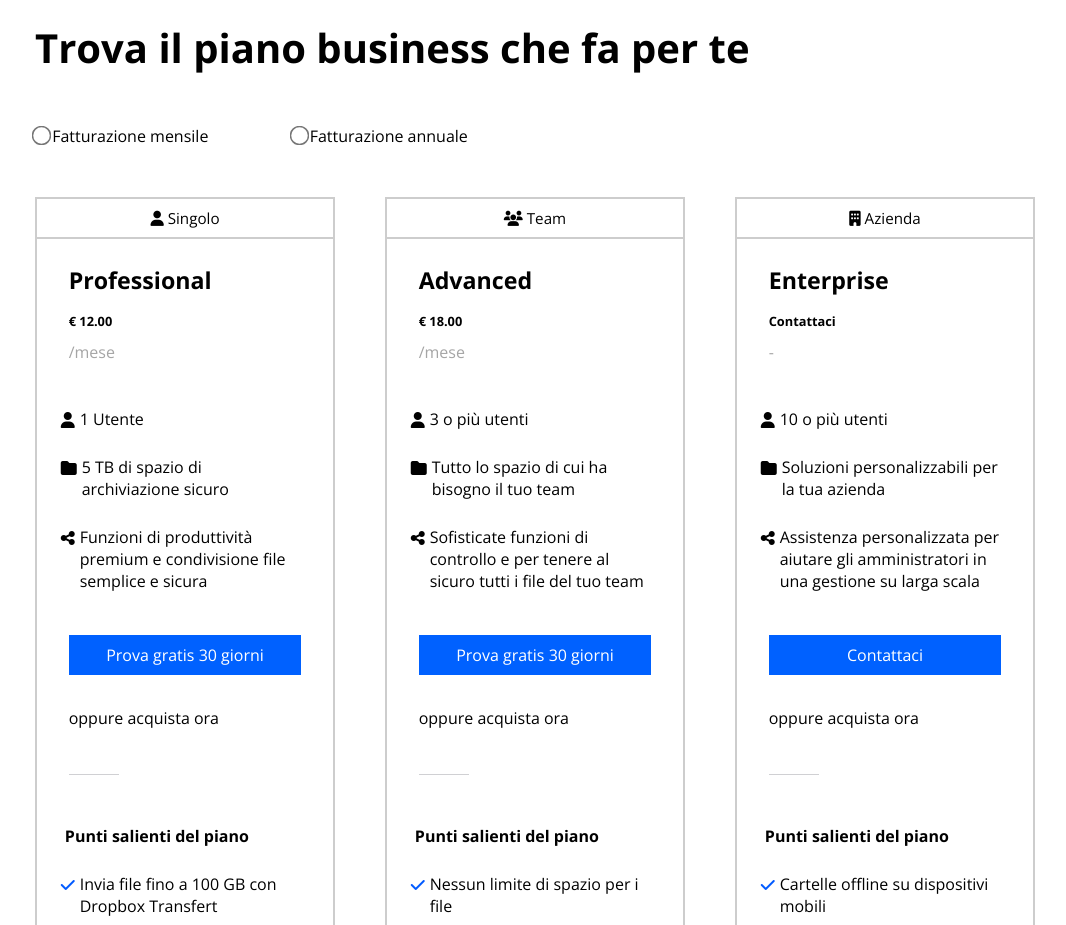
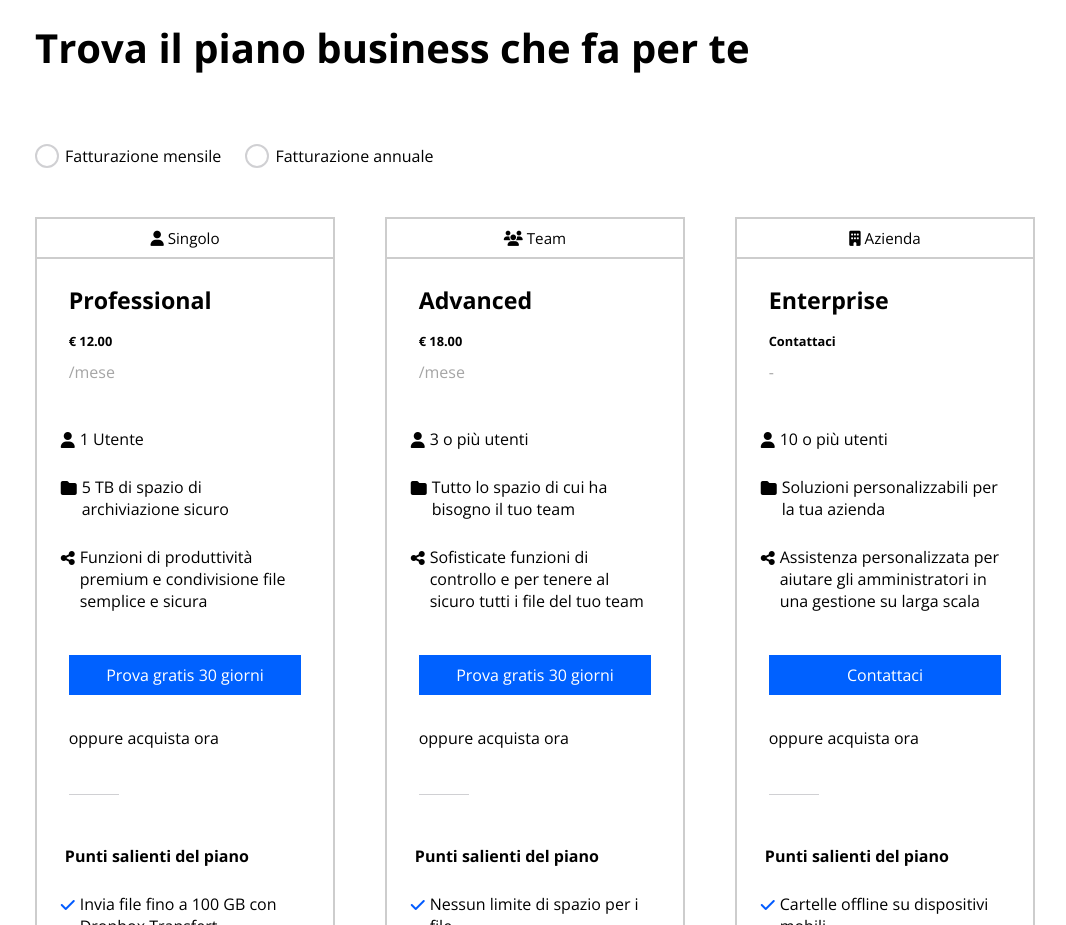
Before and after one commit to NicolaBellini/htmlcss-dropbox, a plain HTML site: page index.html in a window 1280 px wide. Shown: the part 960-1885 px from the top of the page, without its empty margins (105-1171 px from the left). Drawn offline with nearby package versions, Linux system fonts and the light colour scheme.

Commit message:
[add] radio button new

```diff
--- a/Assets/CSS/style.css
+++ b/Assets/CSS/style.css
@@ -177,13 +177,62 @@ header{
 
  /* inizio sezione trova */
 
- input[type="radio"] {
+/* nuovi radio  */
+
+.radio-group{
+  margin-top: 70px;
+  margin-bottom: 50px;
+}
+
+ .custom-radio {
+  cursor: pointer;
+  padding-left: 30px;
+  position: relative;
+  margin-right: 20px;
+  display: inline-block;
+}
+.custom-radio::before {
+  content: '';
+  position: absolute;
+  left: 0;
+  top: 50%;
+  transform: translateY(-50%);
+  height: 20px;
+  width: 20px;
+  border-radius: 50%;
+  border: 2px solid #d0d0d3;
+}
+
+.custom-radio::after {
+  content: '';
+  position: absolute;
+  top: 50%;
+  left: 1px;
+  transform: translateY(-50%);
+  width: 11px;
+  height: 11px;
+  border-radius: 50%;
+  border: 7px solid #0061ff;
+  background-color: white;
+  opacity: 0;
+}
+
+input[type="radio"]:checked + .custom-radio::after {
+  opacity:1;
+}
+/* fine nuovi radio */
+
+  /* radio vecchi  */
+
+ /* input[type="radio"] {
   transform: scale(1.5);
 }
 
 label{
   margin-right: 40px;
-}
+} */
+/* radio vecchi */
+
  .trova.container.small{
   padding-top: 160px;
  }
@@ -695,7 +744,7 @@ footer .column h3{
 
 footer .line{
   margin-top: 116px;
-  height: 1px;
+  height: 2px;
   width: 120px;
   background-color: white;
 
--- a/index.html
+++ b/index.html
@@ -60,18 +60,28 @@
       <h2>Trova il piano business che fa per te</h2>
     </div>
 
-    <div class="form mt-big mb-big">
+
+    <div class="radio-group">
+      <input type="radio" id="monthly-billing" name="billing" hidden />
+      <label for="monthly-billing" class="custom-radio">Fatturazione mensile</label>
+
+      <input type="radio" id="annual-billing" name="billing" hidden />
+      <label for="annual-billing" class="custom-radio">Fatturazione annuale</label>
+    </div>
+
+
+    <!-- <div class="form mt-big mb-big">
       <form>
         <label for="">
         <input type="radio" id="a" name="group1" value=""> <label for="a">  Fatturazione mensile</label>
         </label>
-        <!-- <div class="radio-annuale"> -->
         <label for="">
         <input type="radio" id="b" name="group1" value=""><label for="b">  Fatturazione annuale</label>
         </label>
-        <!-- </div> -->
       </form>
-    </div>
+    </div> -->
+
+
     <div class="card-trova">
       <div class="card singolo ">
         <div>
```
